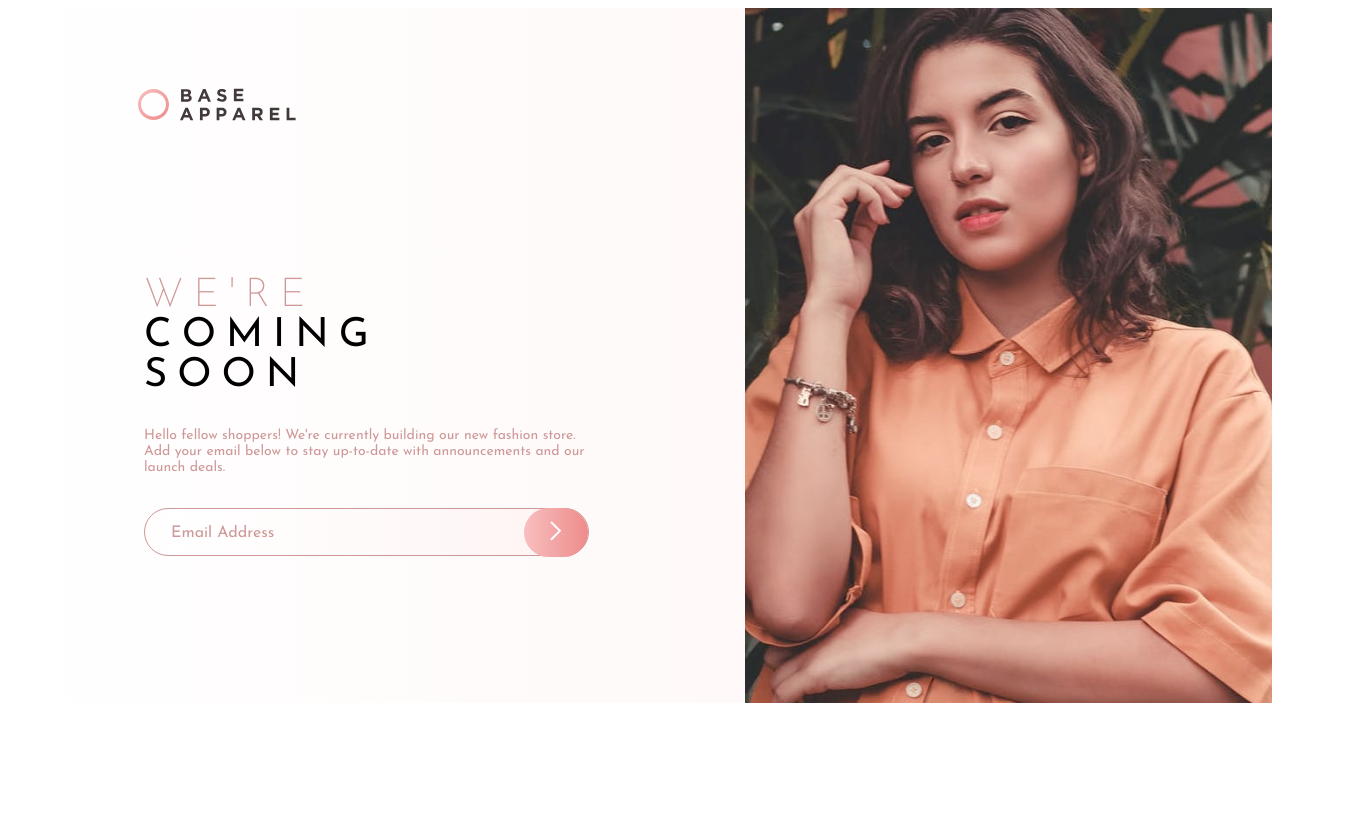
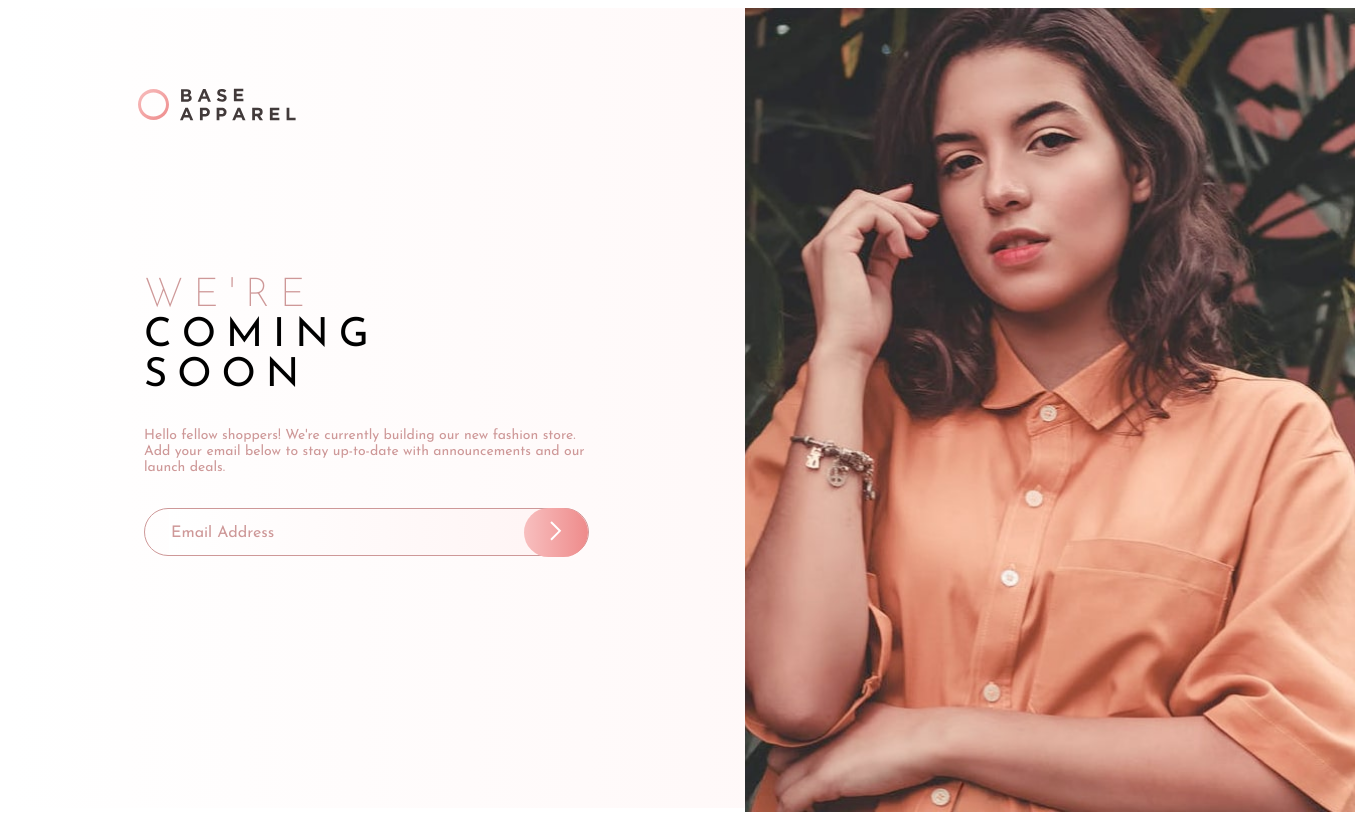
Before and after one commit to natasharamburrun/base-apparel-coming-soon-master-2, a React (Vite) app: page / in a window 1280 px wide. Shown: the whole page, 1355 px wide, since content can reach past the window. Built offline with nearby package versions, Linux system fonts and the light colour scheme.

Commit message:
fixed image bug

```diff
--- a/src/styles/app.scss
+++ b/src/styles/app.scss
@@ -156,9 +156,9 @@ button {
   .coming-soon {
     display: grid;
     grid-template-columns: 2fr 2fr;
-    gap: 20px;
     max-width: 1440px;
     max-height: 800px;
+    gap: 20px;
   }
 
   .logo {
@@ -178,8 +178,13 @@ button {
     grid-row: 1;
     padding: 136px;
     text-align: left;
+  }
 
-  }
+  .hero-images {
+    min-width: 610px;
+    min-height: 800px;
+    object-fit: cover;
+}
 
   .title-first{
     margin: 0;
@@ -194,11 +199,6 @@ button {
     text-align: left;
   }
 
-  .hero-images {
-    // max-width: 610px;
-    // max-height: 800px;
-  }
-
   .hero-button {
     justify-self: flex-start;
     width: 445px;
```
